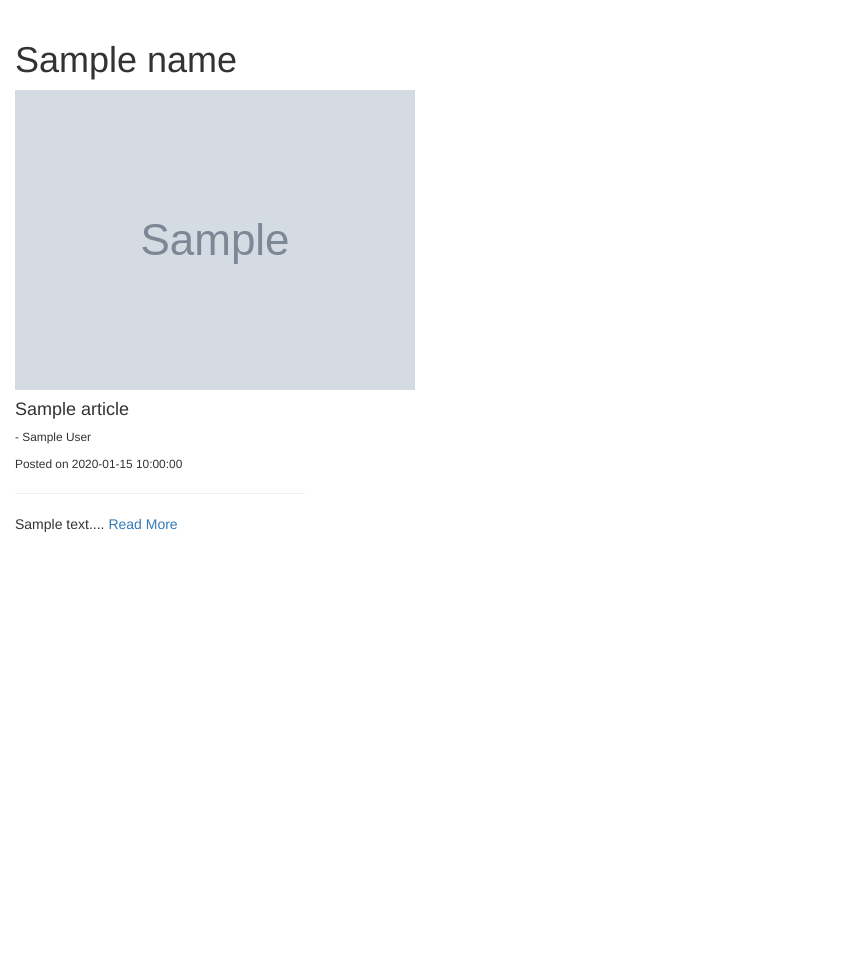
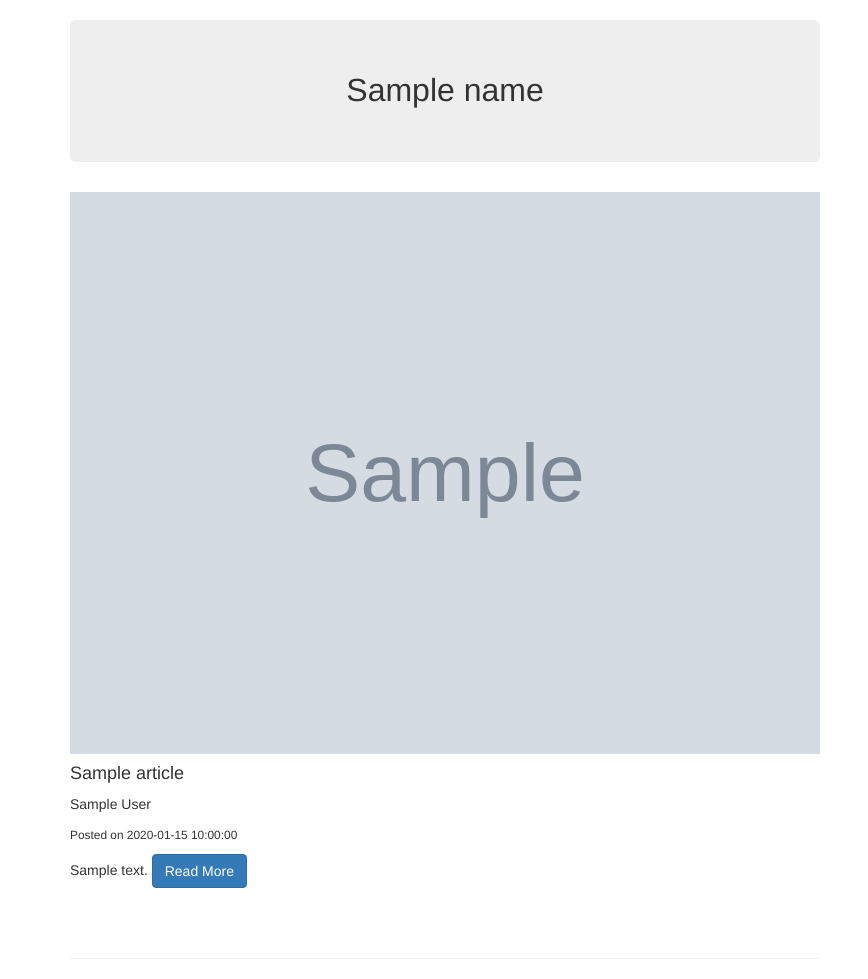
Before and after one commit to x0can/NewsApp, a Flask app: template app/templates/news.html in a window 1280 px wide. Shown: the part 52-1031 px from the top of the page, without its empty margins (0-868 px from the left). Before the commit the page ends 584 px from the top, so only its background shows below. Run offline with Flask 2, Linux system fonts and the light colour scheme; the template is opened without the code that fills it: most values are stand-ins (such as "Sample title", 1, 10 or a date in 2020); grey boxes marked "Sample" are stand-in pictures; some libraries are stand-ins or nearby versions.

Commit message:
update html file to change view

```diff
--- a/app/templates/news.html
+++ b/app/templates/news.html
@@ -1,28 +1,35 @@
 {% extends 'base.html' %}
 {% block content %}
-<div class="container-fluid">
-    <div class="row">
-        <div class="col-md-12 heading">
-            <h1> {{name}} </h1>
-        </div>
-    </div>
-    <div class="row">
-        {% for article in news %}
-        <div class="col-md-3 articles-details">
-            <a href={{article.url}} target="_blank">
-                <img src={{article.urlToImage}} alt="IMAGE LOADING...">
-            </a>
-            <div class="words">
-                <h4 class="text-bold"> {{article.title}} </h4>
-                <p class="small">- {{article.author}} </p>
-                <p class="small">Posted on {{article.publishedAt}}</p>
-                <hr>
-                <p> {{article.description}}...
-                    <a href={{article.url}} target="_blank">Read More</a>
-                </p>
+
+
+
+<div class="container">
+
+
+
+    <div class="row no-gutters">
+        <div class="col-md-8">
+            <div class="card card-inverse">
+                <p class="jumbotron" style="font-size: xx-large; text-align: center;">{{ name }}</p>
+              {% for article in news %}
+              <a href={{article.url}} target="_blank">
+                <img class="card-img-top" src={{article.urlToImage}} alt="Card image" style="width:100%">
+              </a>
+                <div class="card-img-overlay">
+                    <h4 class="card-title">{{article.title}}</h4>
+                    <p class="card-text">{{article.author}}</p>
+                    <p class="card-text"><small>Posted on {{article.publishedAt}}</small></p>
+
+                    <p> {{article.description}}
+                        <a href={{article.url}} target="_blank" class="btn btn-primary stretched-link">Read More</a>
+                    </p> <br><br> <hr>
+                </div>
+                {% endfor %}
             </div>
         </div>
-        {% endfor %}
+
     </div>
-</div>
-{% endblock%}
+
+
+  </div>
+{% endblock %}
```
